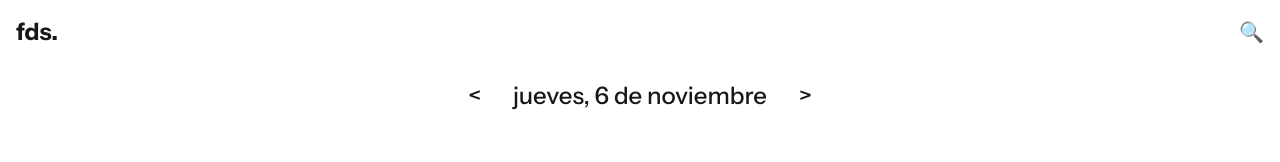
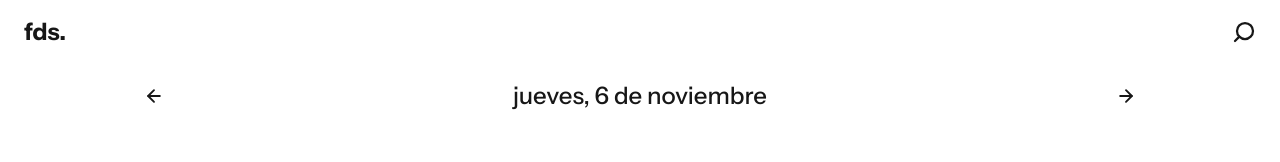
Before and after one commit to cobardes/fds, a Next.js app: page / in a window 1280 px wide. Shown: the top 162 px of the page. Built offline with nearby package versions, Linux system fonts and the light colour scheme; no server answers; the database is empty.

Commit message:
feat: add lucide-react icons and update navigation layout

```diff
--- a/package.json
+++ b/package.json
@@ -19,6 +19,7 @@
     "@supabase/supabase-js": "^2.50.3",
     "dotenv": "^16.5.0",
     "drizzle-orm": "^0.44.2",
+    "lucide-react": "^0.552.0",
     "next": "15.3.3",
     "postgres": "^3.4.7",
     "react": "^19.0.0",
--- a/src/app/page.tsx
+++ b/src/app/page.tsx
@@ -1,3 +1,4 @@
+import { Search, ArrowLeft, ArrowRight } from "lucide-react";
 import Link from "next/link";
 
 import { Event } from "./components/Event";
@@ -22,7 +23,7 @@ export default async function Home() {
   return (
     <div>
       {/* Navbar */}
-      <nav className="fixed w-full top-0 p-4 flex justify-between items-center">
+      <nav className="fixed w-full top-0 py-4 px-6 flex justify-between items-center">
         <Link href="/" className="text-2xl font-bold">
           fds.
         </Link>
@@ -30,16 +31,22 @@ export default async function Home() {
           <Link href="/panel" className="text-sm text-white hover:text-gray-900">
             Admin
           </Link>
-          <button className="text-xl">🔍</button>
+          <button>
+            <Search size={24} strokeWidth={2.25} className="transform scale-x-[-1]" />
+          </button>
         </div>
       </nav>
 
       <main className="px-4 space-y-16 max-w-5xl mx-auto mt-20">
         {/* Date Browser */}
-        <div className="flex items-center justify-center gap-8 font-medium text-2xl">
-          <button>&lt;</button>
-          <span>{formattedDate}</span>
-          <button>&gt;</button>
+        <div className="flex items-center justify-between font-medium">
+          <button>
+            <ArrowLeft size={20} strokeWidth={2.25} />
+          </button>
+          <span className="text-2xl">{formattedDate}</span>
+          <button>
+            <ArrowRight size={20} strokeWidth={2.25} />
+          </button>
         </div>
 
         {/* Event List */}
```
Also changed, not shown: 1 other file (tests, documents, lock files or other folders).
